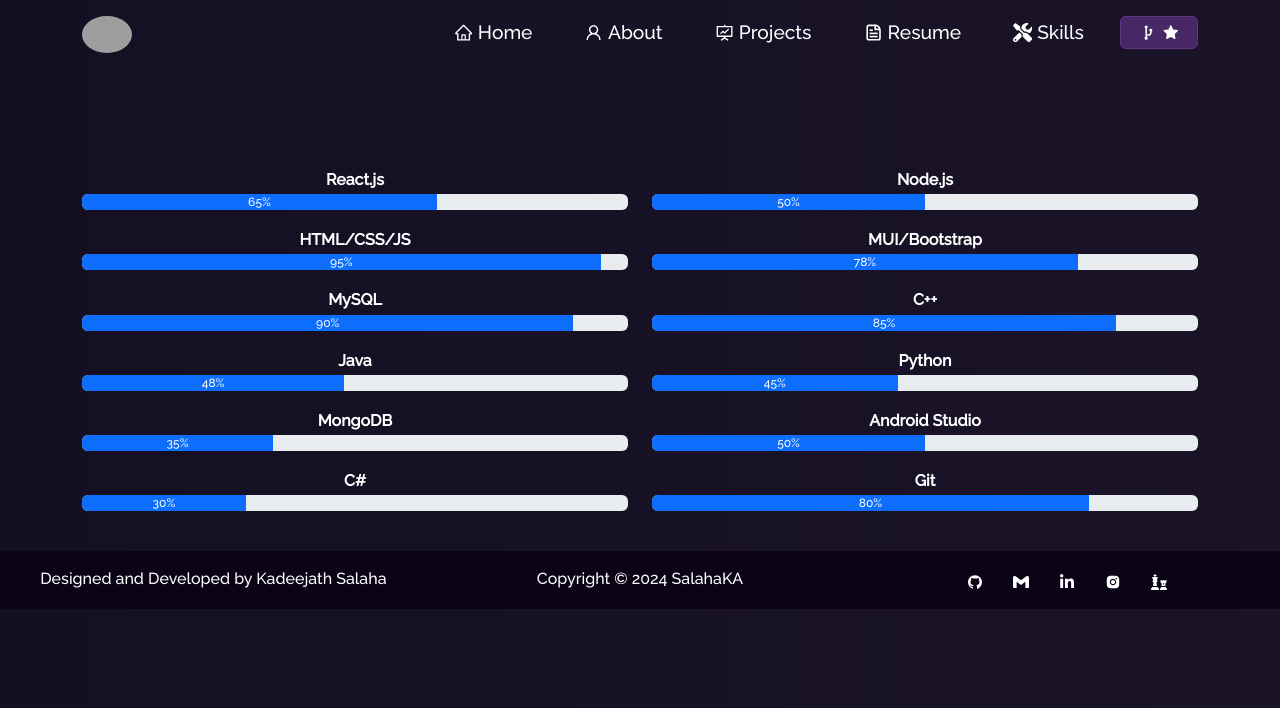
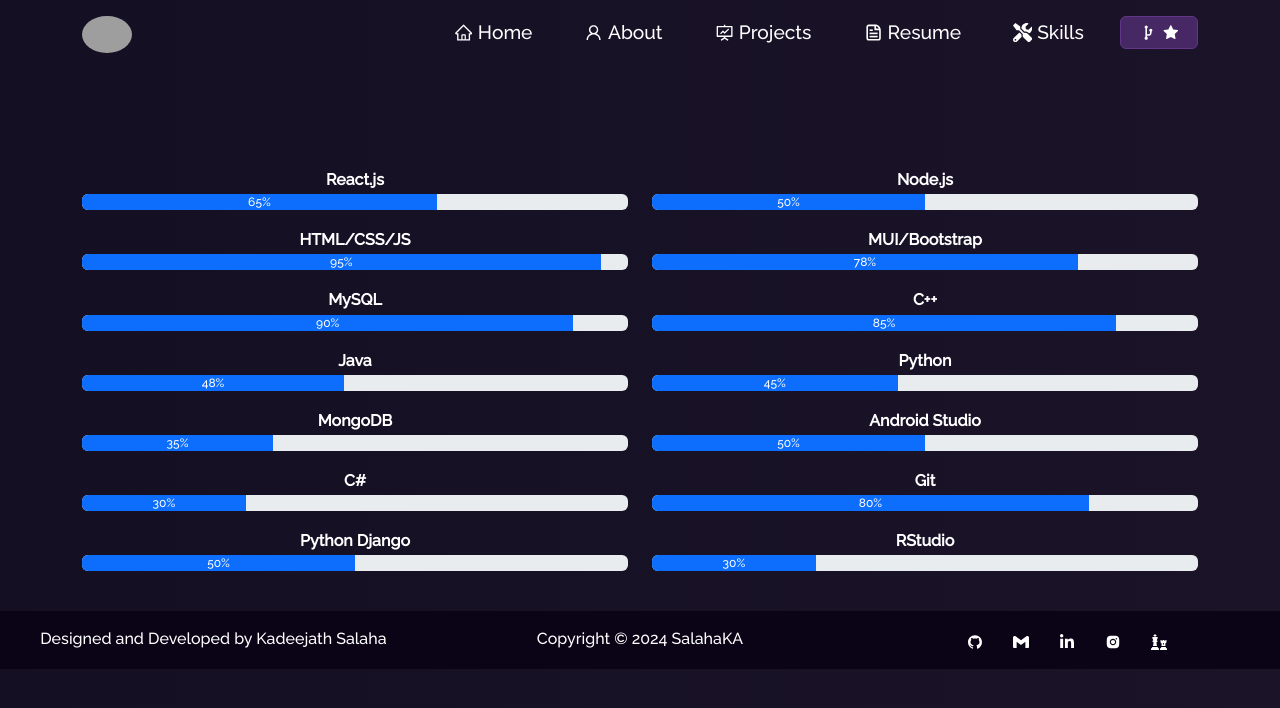
Before and after one commit to salahaKA/MyPortfolio, a React (Create React App) app in the folder portfolio/: page /skills in a window 1280 px wide. Shown: the top 708 px of the page. Built offline with nearby package versions, Linux system fonts and the light colour scheme; grey boxes are pictures that could not be loaded.

Commit message:
Cirtificate and project updated

```diff
--- a/portfolio/src/components/Projects/Projects.js
+++ b/portfolio/src/components/Projects/Projects.js
@@ -75,7 +75,7 @@
               imgPath={Epitom23}
               isBlog={false}
               title="Diabetes Prediction Using Different Machine Learning Algorithm"
-              description="AIMIT National level Tech fest Epitome23 reasearch based Project done with SIG team"
+              description="AIMIT National level Tech fest Epitome23 research based project done with SIG team"
               ghLink=""
               demoLink=""
             />
--- a/portfolio/src/components/Skills/Skills.js
+++ b/portfolio/src/components/Skills/Skills.js
@@ -15,6 +15,8 @@
   { name: "Android Studio", level: 50 },
   { name: "C#", level: 30 },
   { name: "Git", level: 80 },
+  {name:"Python Django", level: 50},
+  {name:"RStudio", level:30},
 ];
 
 function Skills() {
```
Also changed, not shown: portfolio/src/components/Resume/ResumeNew.js (+14 -1 lines).
